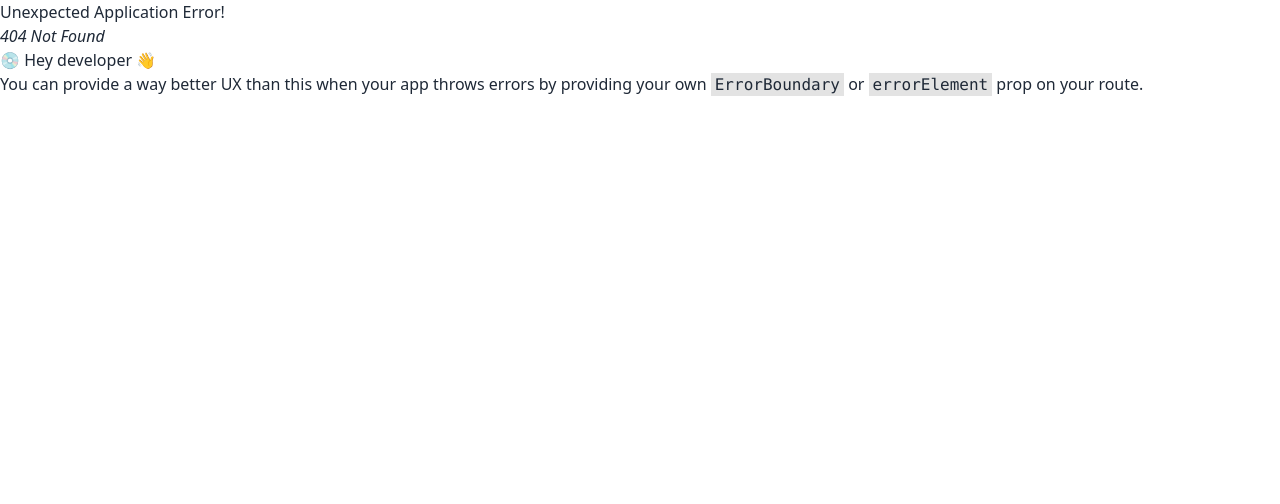
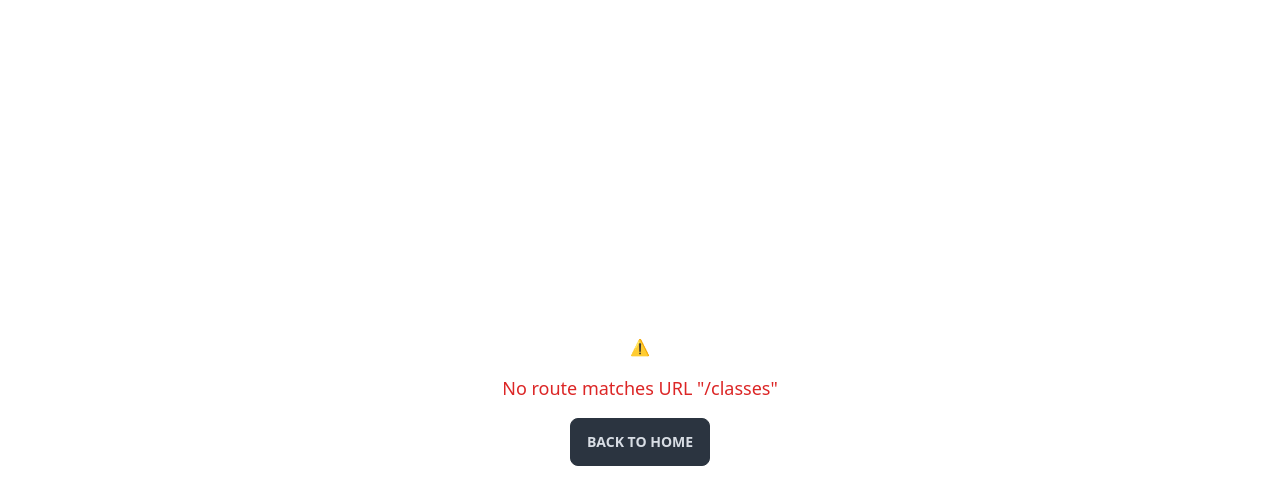
Before and after one commit to Washim-Akram/language-safari-client, a React (Vite) app: page /classes in a window 1280 px wide. Before the commit this address had no page. Shown: the top 504 px of the page. Built offline with nearby package versions, Linux system fonts and the light colour scheme; no server answers.

Commit message:
Implemented ErrorPage and use lottie files for animation

```diff
--- a/package.json
+++ b/package.json
@@ -10,6 +10,7 @@
     "preview": "vite preview"
   },
   "dependencies": {
+    "@lottiefiles/react-lottie-player": "^3.5.3",
     "localforage": "^1.10.0",
     "match-sorter": "^6.3.1",
     "react": "^18.2.0",
--- a/src/Routes/Routes.jsx
+++ b/src/Routes/Routes.jsx
@@ -1,11 +1,13 @@
 import { createBrowserRouter } from "react-router-dom";
 import Main from "../Layout/Main";
+import ErrorPage from "../pages/ErrorPage/ErrorPage";
 import Home from "../pages/Home/Home/Home";
 
 const router = createBrowserRouter([
   {
     path: "/",
     element: <Main></Main>,
+    errorElement: <ErrorPage></ErrorPage>,
     children: [
       {
         path: "/",
--- /dev/null
+++ b/src/pages/ErrorPage/ErrorPage.jsx
@@ -0,0 +1,26 @@
+import { Player } from "@lottiefiles/react-lottie-player";
+import { Link, useRouteError } from "react-router-dom";
+
+const ErrorPage = () => {
+  const { error } = useRouteError();
+  return (
+    <div className="min-h-screen flex flex-col items-center justify-center">
+      <Player
+        autoplay
+        loop
+        src="https://assets8.lottiefiles.com/packages/lf20_bdyxev2w.json"
+        style={{ height: "350px", width: "350px" }}
+      ></Player>
+
+      <p className="font-medium my-4 text-red-600 md:text-[18px]">
+        {error.message}
+      </p>
+
+      <Link to="/">
+        <button className="btn btn-neutral">Back to Home</button>
+      </Link>
+    </div>
+  );
+};
+
+export default ErrorPage;
```
Also changed, not shown: 1 other file (tests, documents, lock files or other folders).
